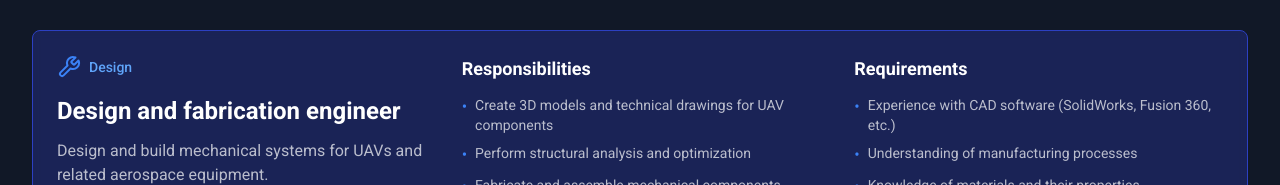
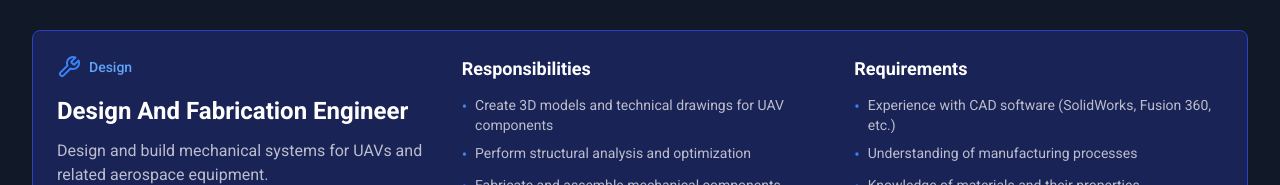
Before and after one commit to ASRL-SRM/ASRL-WEBSITE, a React (Vite) app: page /careers in a window 1280 px wide. Shown: the part 1636-1821 px from the top of the page. Built offline with nearby package versions, Linux system fonts and the light colour scheme.

Commit message:
Update Careers.tsx

```diff
--- a/src/pages/Careers.tsx
+++ b/src/pages/Careers.tsx
@@ -46,7 +46,7 @@ const Careers = () => {
       applyLink: 'https://forms.gle/d83cFgtru2R3rjr86'
     },
     {
-      title: 'Design and fabrication engineer',
+      title: 'Design And Fabrication Engineer',
       division: 'Design',
       icon: <Wrench className="h-6 w-6 text-accent-500" />,
       description: 'Design and build mechanical systems for UAVs and related aerospace equipment.',
```
